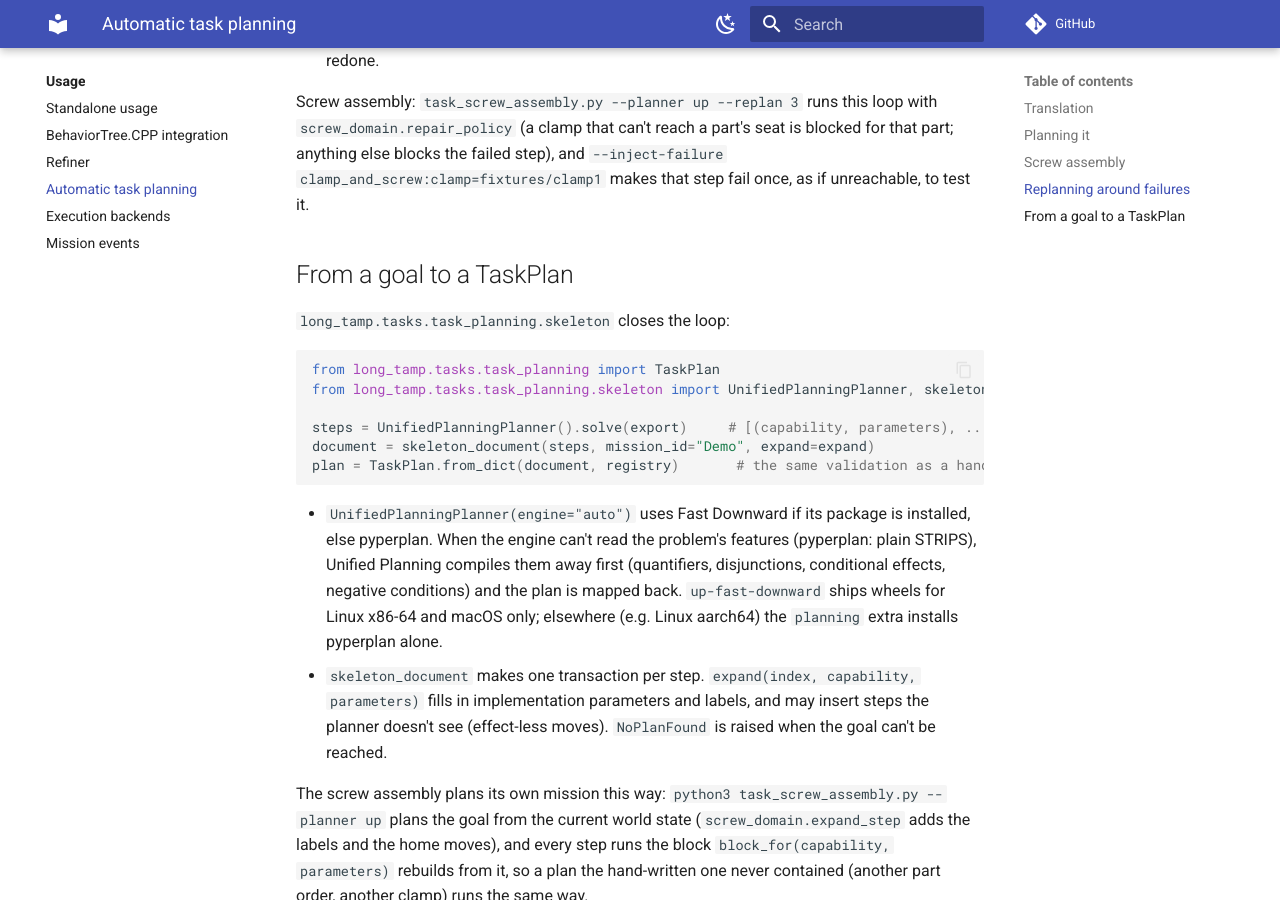
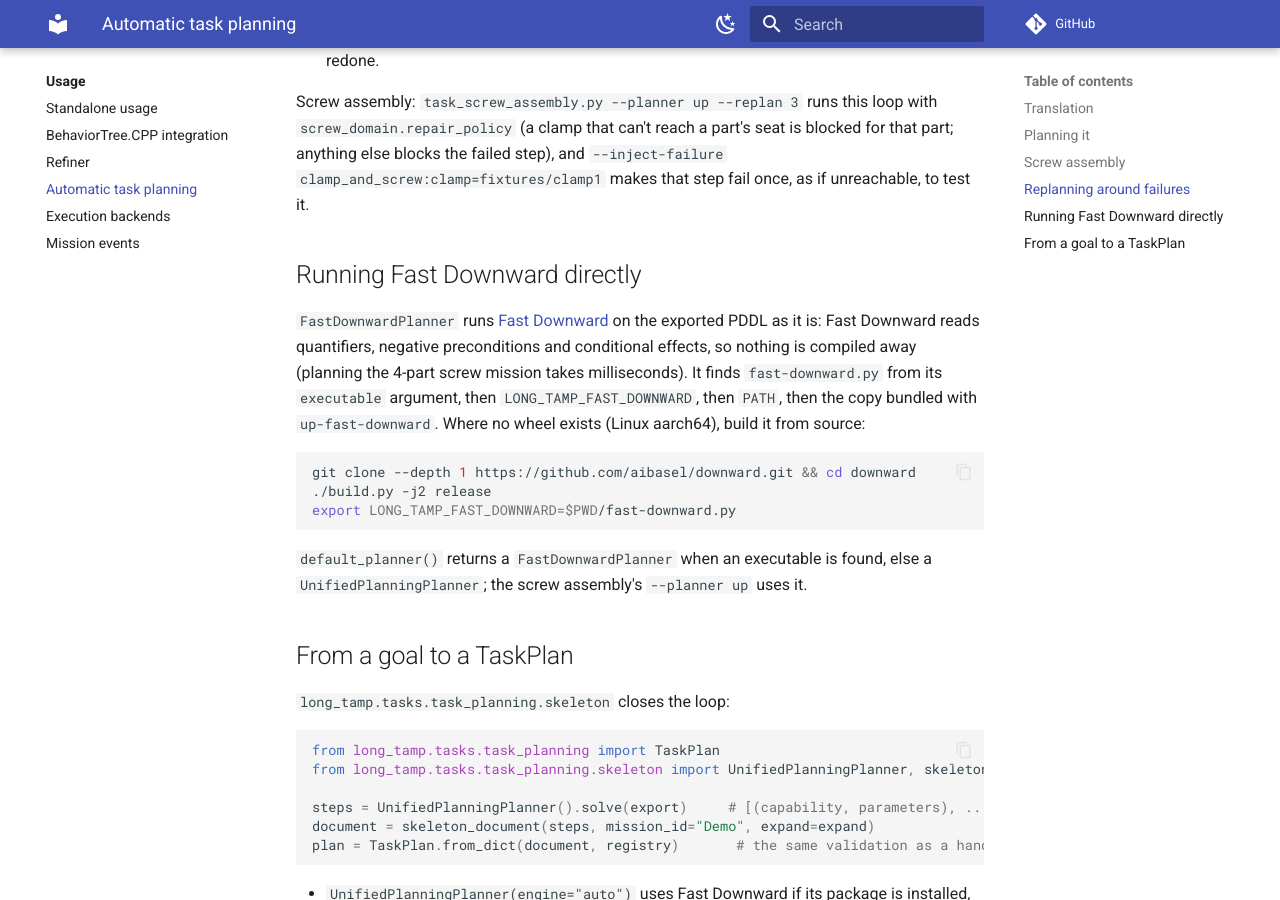
Before and after one commit to thanhndv212/long-tamp, an MkDocs documentation site: the page built from docs/usage/task-planning-pddl.md, in a window 1280 px wide and 900 px high, scrolled down 2342 px. Built offline with MkDocs 1.6.1 and Material for MkDocs 9.7.7, drawn with Linux system fonts in a browser that asks for light colours; comment, search, counter and statistics services are not loaded.

Commit message:
docs: spare clamps, the M3 exit test, running Fast Downward directly
Refs #16

````diff
--- a/docs/usage/task-planning-pddl.md
+++ b/docs/usage/task-planning-pddl.md
@@ -96,6 +96,24 @@ part; anything else blocks the failed step), and `--inject-failure
 clamp_and_screw:clamp=fixtures/clamp1` makes that step fail once, as if unreachable, to
 test it.
 
+## Running Fast Downward directly
+
+`FastDownwardPlanner` runs [Fast Downward](https://github.com/aibasel/downward) on the
+exported PDDL as it is: Fast Downward reads quantifiers, negative preconditions and
+conditional effects, so nothing is compiled away (planning the 4-part screw mission takes
+milliseconds). It finds `fast-downward.py` from its `executable` argument, then
+`LONG_TAMP_FAST_DOWNWARD`, then `PATH`, then the copy bundled with `up-fast-downward`.
+Where no wheel exists (Linux aarch64), build it from source:
+
+```bash
+git clone --depth 1 https://github.com/aibasel/downward.git && cd downward
+./build.py -j2 release
+export LONG_TAMP_FAST_DOWNWARD=$PWD/fast-downward.py
+```
+
+`default_planner()` returns a `FastDownwardPlanner` when an executable is found, else a
+`UnifiedPlanningPlanner`; the screw assembly's `--planner up` uses it.
+
 ## From a goal to a TaskPlan
 
 `long_tamp.tasks.task_planning.skeleton` closes the loop:
````
Also changed, not shown: CHANGELOG.md (+11 -0 lines), docs/plans/roadmap.md (+1 -1 lines), script/screw_assembly/README.md (+4 -0 lines).
